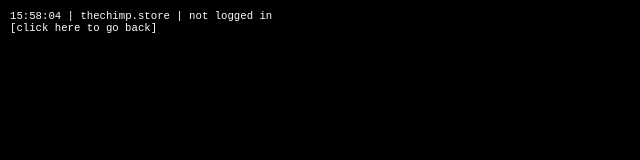
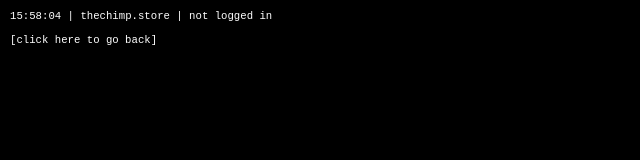
Before and after one commit to mytopdog/chimphook-web, a plain HTML site: page public/page/invites.html in a window 1280 px wide. Shown: the whole page, without its empty margins (0-640 px from the left). Drawn offline with Linux system fonts and the light colour scheme; a web font is replaced by a local one.

Commit message:
Updated /admin/invites page to correctly display the right amount of spacing between the header and the body

```diff
--- a/public/page/invites.html
+++ b/public/page/invites.html
@@ -9,7 +9,7 @@
 	<body>
 		<div class="-main-cursor"></div>
 		<div style="position: relative" class="-main">
-			<span id="hour">00</span><span>:</span><span id="minute">00</span><span>:</span><span id="second">00</span><span> | </span><span>thechimp.store</span><span> | </span><span id="login-check">not logged in</span><br>
+			<span id="hour">00</span><span>:</span><span id="minute">00</span><span>:</span><span id="second">00</span><span> | </span><span>thechimp.store</span><span> | </span><span id="login-check">not logged in</span><br><br>
 			<span><a href="/">[click here to go back]</a></span><br><br>
 			<table id="invites"></table>
 		</div>
```
